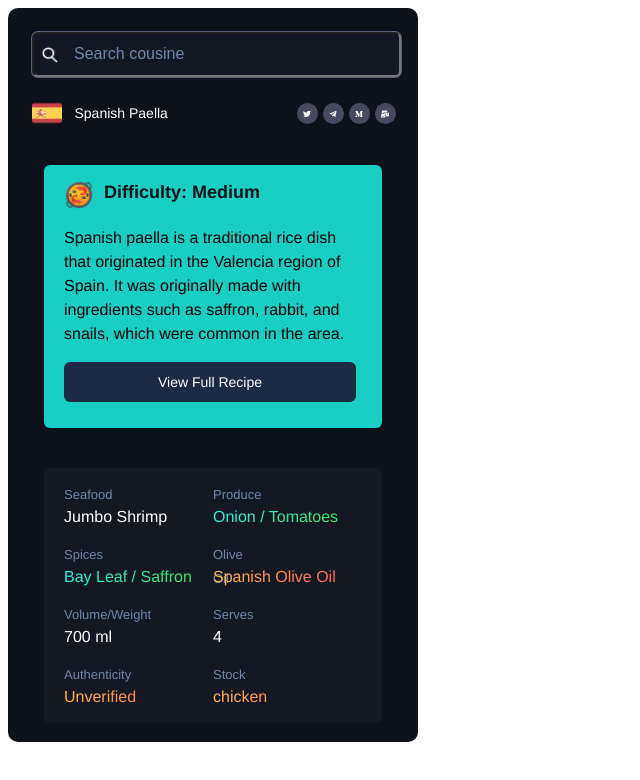
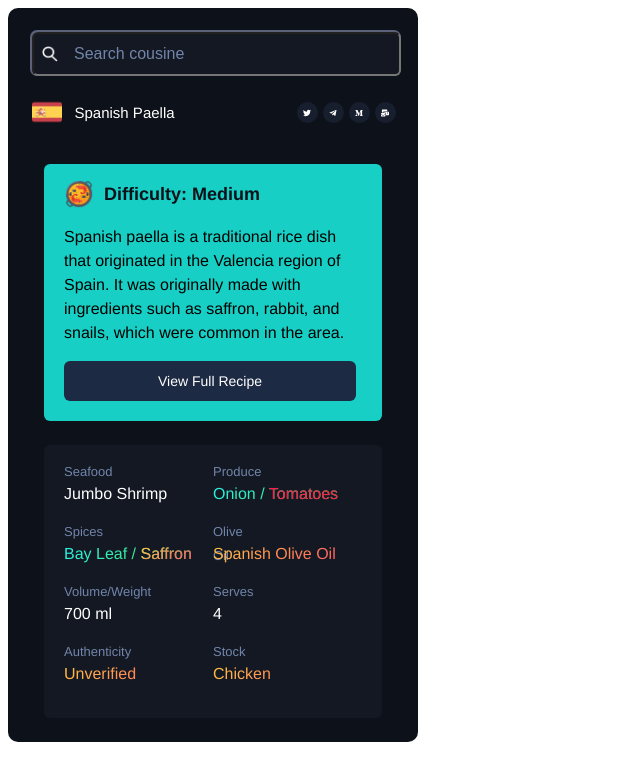
Before and after one commit to Anilpandiya/chrome-extension, a React (Create React App) app: page / in a window 1280 px wide. Shown: the top 780 px of the page, without its empty margins (0-640 px from the left). Built offline with nearby package versions, Linux system fonts and the light colour scheme; a web font is replaced by a local one.

Commit message:
FE | style gradient logic

```diff
--- a/src/App.css
+++ b/src/App.css
@@ -26,6 +26,7 @@ img {
   justify-content: space-between;
   align-items: center;
   padding: 0px;
+  margin-bottom: 16px;
 
   width: 369px;
   height: 24px;
@@ -41,7 +42,7 @@ img {
 
   font-style: normal;
   font-weight: 500;
-  font-size: 14px;
+  font-size: 15px;
   line-height: 17px;
   margin-right: 100px;
   color: #FFFFFF;
@@ -59,7 +60,7 @@ img {
     width: 7px;
     height: 7px;
 
-    background: #454A5F;
+    background: #171F2F;
     border-radius: 30px;
     position: relative;
   }
@@ -78,11 +79,7 @@ img {
   align-items: flex-start;
   padding: 15px 20px 20px;
   margin-left: 12px;
-  margin-top: 16px;
-
   width: 298px;
-  min-height: 228px;
-
   border-radius: 6px;
 
 }
@@ -94,8 +91,7 @@ img {
   .card-header {
     display: flex;
     flex-direction: row;
-    align-items: flex-start;
-    /* padding: 10px; */
+    align-items: center;
     gap: 10px;
   }
 
@@ -172,6 +168,9 @@ img {
     background: linear-gradient(136.39deg, #FFBF43 3.18%, #FF4869 102.04%);
   }
 
+  .sub-grd {
+    background: #FB2047;
+  }
   .txt-grd {
     -webkit-background-clip: text;
     -webkit-text-fill-color: transparent;
--- a/src/App.js
+++ b/src/App.js
@@ -21,7 +21,8 @@ const dishInfo = [
     volume: '700',
     serves: '4',
     authenticity: 'Unverified',
-    stock: 'chicken'
+    stock: 'Chicken',
+    imgUrl: 'paella'
   },
   {
     name: 'Pizza',
@@ -31,12 +32,13 @@ const dishInfo = [
     recipeUrl: 'https://github.com/',
     seafood: 'None',
     produce: 'Tomatoes / Basil',
-    spices: 'Oregano / Garlic Powder',
+    spices: 'Oregano / Garlic',
     oliveOil: 'Extra Virgin Olive Oil',
     volume: '500',
     serves: '2-3',
     authenticity: 'Authentic',
-    stock: 'Bread'
+    stock: 'Bread',
+    imgUrl: 'pizza'
   },
   {
     name: 'Sushi',
@@ -51,7 +53,8 @@ const dishInfo = [
     volume: '600',
     serves: '3-4',
     authenticity: 'Authentic',
-    stock: 'Rice'
+    stock: 'Rice',
+    imgUrl: 'sushi'
   }
 ]
 
@@ -66,6 +69,8 @@ function App() {
   useEffect(() =>
     setActiveDishInfo(dishInfo.filter(item => item?.name === activeDish)[0]), [activeDish]
   );
+
+  const getSubGradient = (str, id) => <><span>{str[0]} / </span> <span className={`txt-grd ${id === 'produce' ? 'sub-grd' : 'grd2'}`}>{str[1]}</span></>
 
   return (
     <div className="app">
@@ -93,7 +98,7 @@ function App() {
       </div>
       <div className="dish-card dish-card-1">
         <div className="card-header">
-          <img src={`/static/images/paella.png`} alt={'paella'} />
+          <img src={`/static/images/${activeDishInfo.imgUrl}.png`} alt={'paella'} />
           <div className="difficulty">Difficulty: {activeDishInfo.difficulty}</div>
         </div>
         <div className="card-body">
@@ -109,11 +114,11 @@ function App() {
           </div>
           <div className="info-row">
             <div className="info-label">Produce</div>
-            <div className="info-value txt-grd grd1">{activeDishInfo.produce}</div>
+            <div className="info-value txt-grd grd1">{activeDishInfo.produce.includes('/') ? getSubGradient(activeDishInfo.produce.split('/'), 'produce') : activeDishInfo.produce}</div>
           </div>
           <div className="info-row">
             <div className="info-label">Spices</div>
-            <div className="info-value txt-grd grd1">{activeDishInfo.spices}</div>
+            <div className="info-value txt-grd grd1">{activeDishInfo.spices.includes('/') ? getSubGradient(activeDishInfo.spices.split('/'), 'spices') : activeDishInfo.spices}</div>
           </div>
           <div className="info-row">
             <div className="info-label">Olive Oil</div>
--- a/src/Search.css
+++ b/src/Search.css
@@ -7,13 +7,13 @@
     gap: 10px;
 
     width: 314px;
-    height: 25px;
+    height: 24px;
 
     background: #131823;
     color: azure;
     /* Borders / Dark / Text Input / Field Border */
 
-    box-shadow: 0px 0px 0px 1px #5B6178;
+    box-shadow: -1px -1px 0px 1px #5B6178;
     border-radius: 6px;
 
     /* Inside auto layout */
```
Also changed, not shown: public/static/images/pizza.png (added), public/static/images/sushi.png (added).
